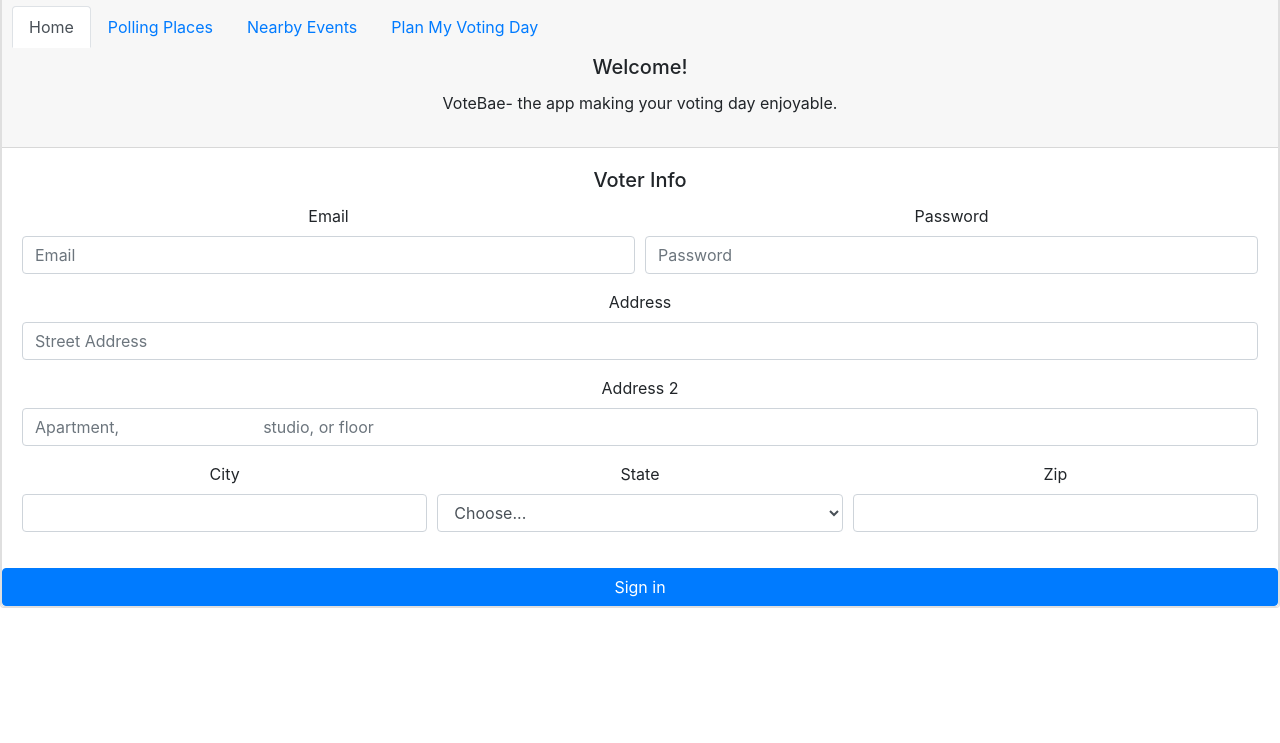
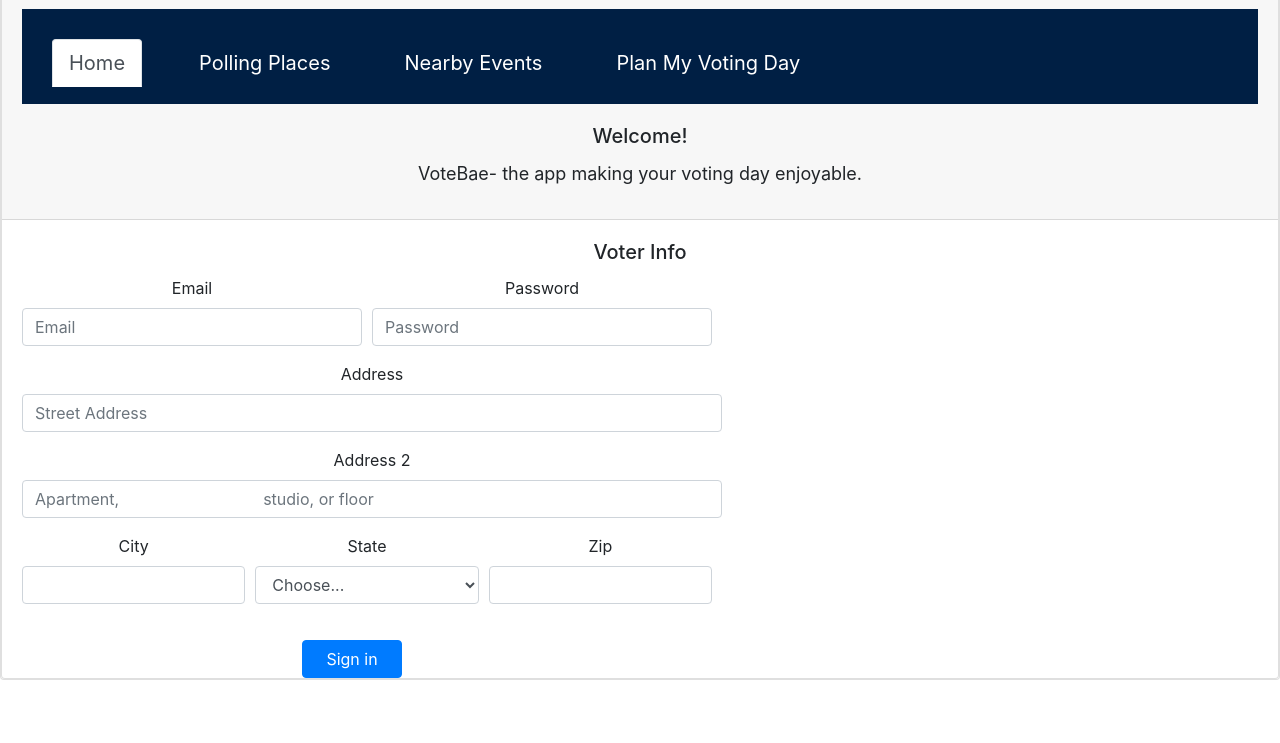
Before and after one commit to PaulKlein22/vote-bae, a plain HTML site: page index.html in a window 1280 px wide. Shown: the part 57-800 px from the top of the page. Drawn offline with nearby package versions, Linux system fonts and the light colour scheme; some icons are missing.

Commit message:
linked css file

```diff
--- a/index.html
+++ b/index.html
@@ -7,7 +7,7 @@
     <meta http-equiv="X-UA-Compatible" content="ie=edge">
     <title>VoteBae</title>
     <link rel="stylesheet" href="https://stackpath.bootstrapcdn.com/bootstrap/4.1.3/css/bootstrap.min.css" integrity="sha384-MCw98/SFnGE8fJT3GXwEOngsV7Zt27NXFoaoApmYm81iuXoPkFOJwJ8ERdknLPMO" crossorigin="anonymous">
-    <link rel="stylesheet" href="votebae.css">
+    <link rel="stylesheet" href="style.css">
 
 </head>
 
```
